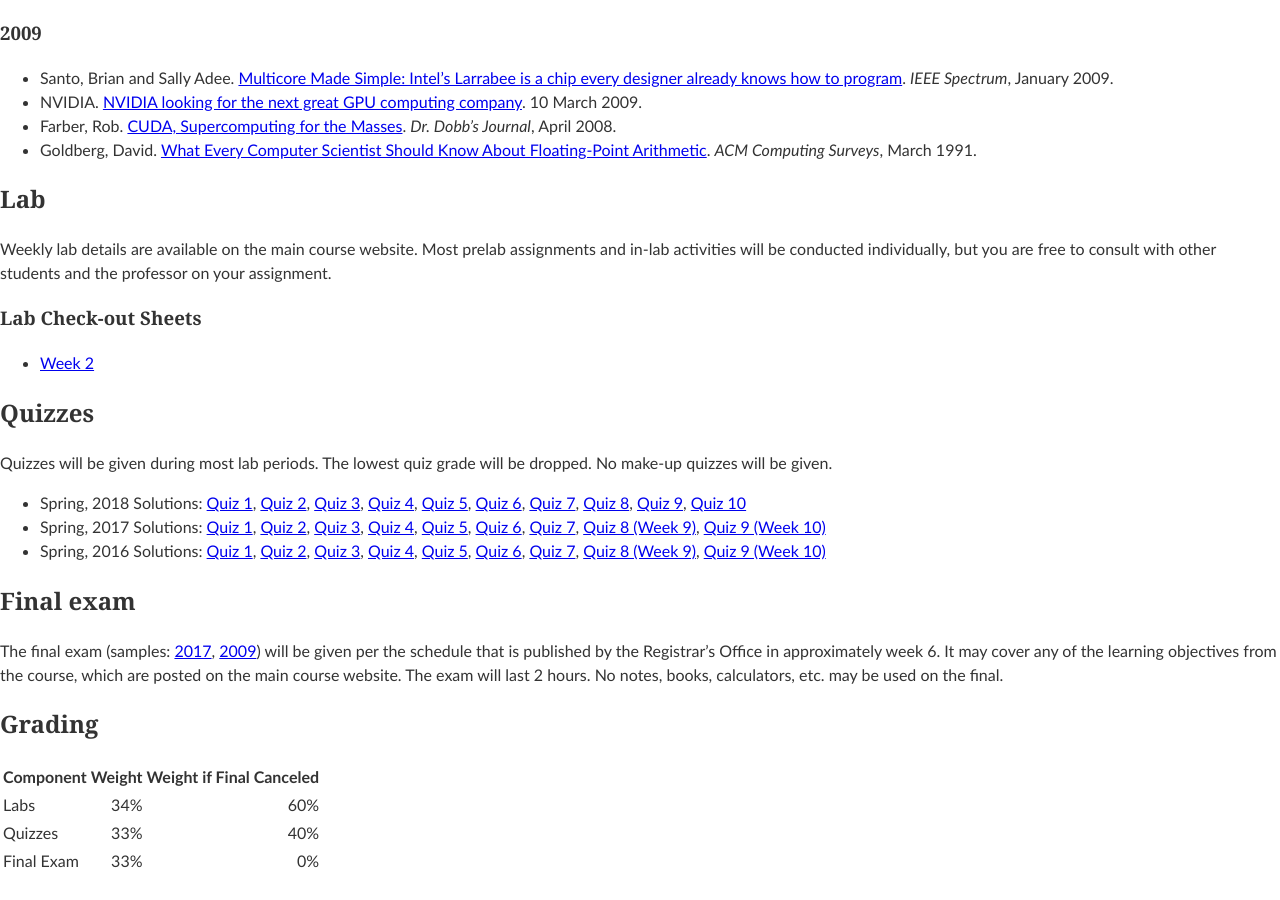
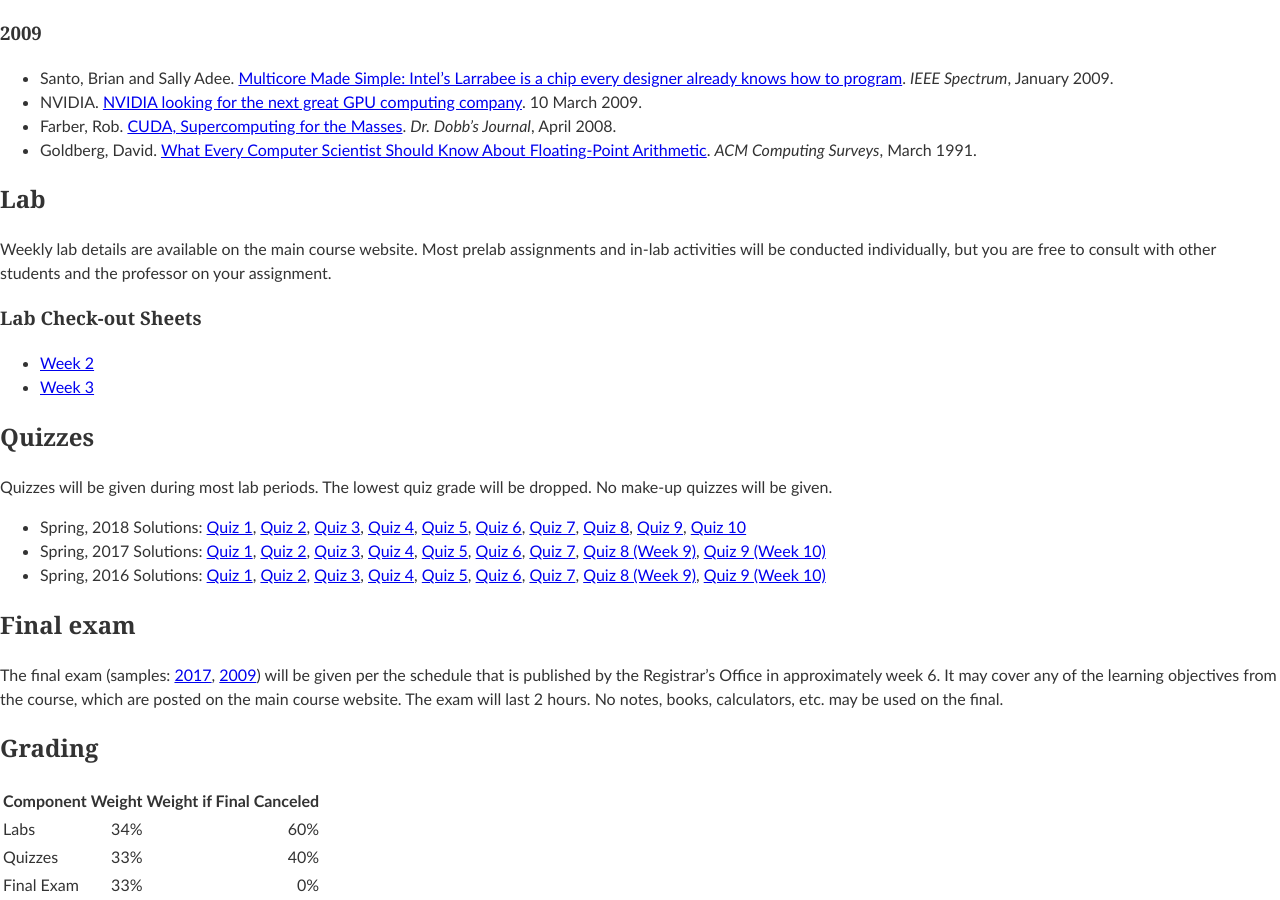
Before and after one commit to edurant/edurant.github.io, a Jekyll site: the page built from courses/ce1921/index.md, in a window 1280 px wide and 900 px high, scrolled down 1813 px. Built offline with Jekyll 4.4.1, drawn with Linux system fonts in a browser that asks for light colours; before the commit the page ends 2689 px from its top, so only the background shows below that.

Commit message:
ce1921: +lw3 checklist (extender)

```diff
--- a/courses/ce1921/index.md
+++ b/courses/ce1921/index.md
@@ -128,6 +128,7 @@ Most prelab assignments and in-lab activities will be conducted individually, bu
 
 ### Lab Check-out Sheets
 * [Week 2](lw2-s20-checklist.pdf)
+* [Week 3](lw3-s20-checklist.pdf)
 
 ## Quizzes
 Quizzes will be given during most lab periods. The lowest
```
Also changed, not shown: 1 other file.
